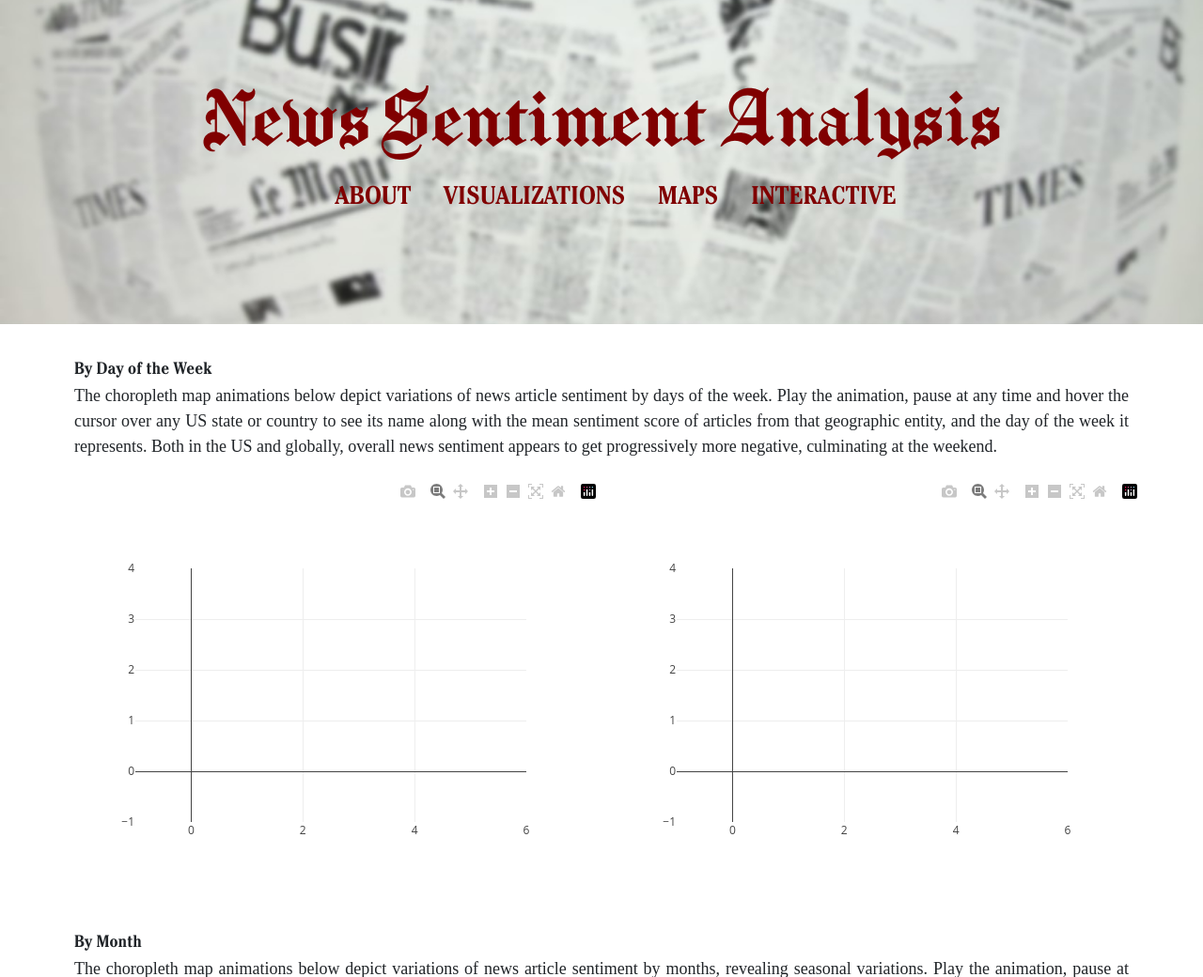
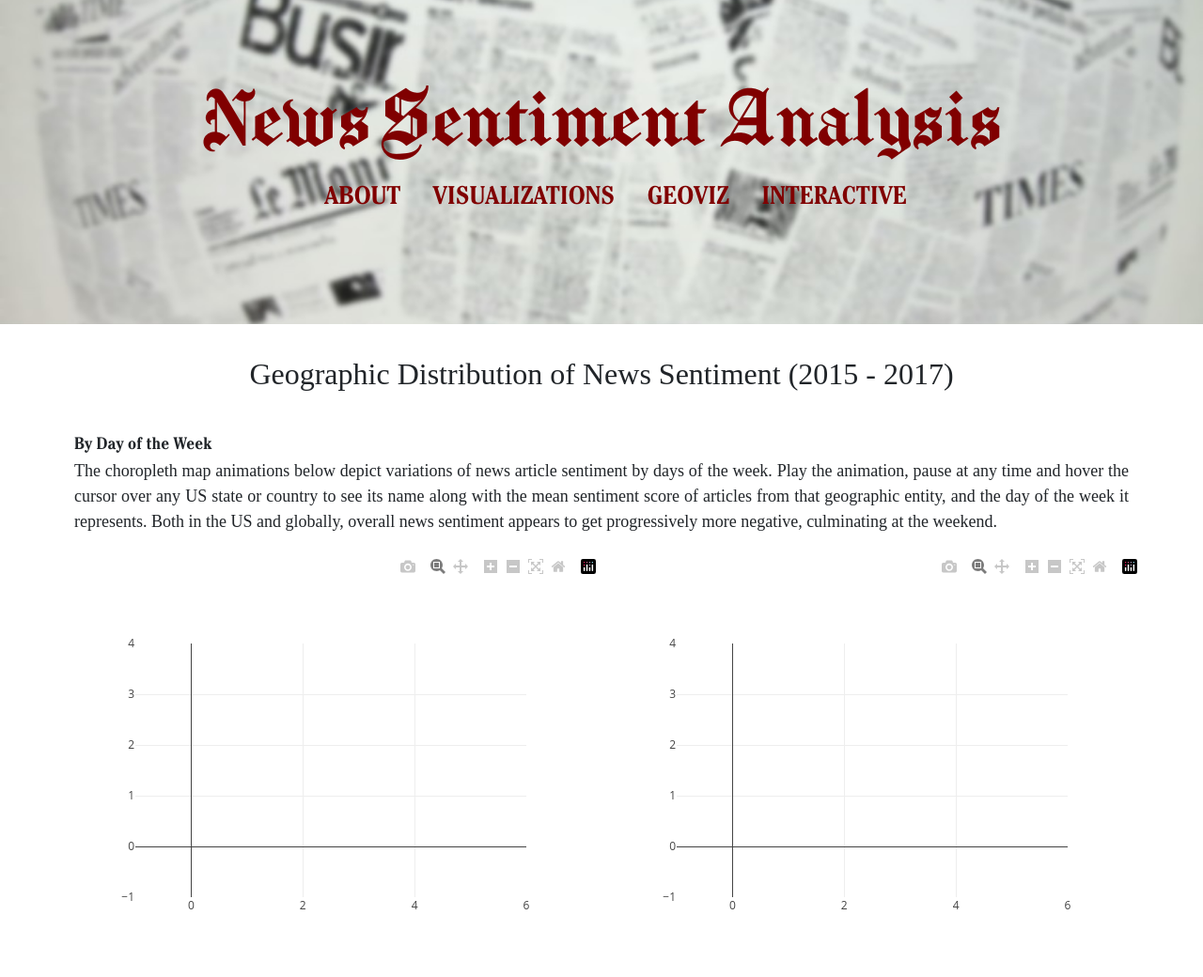
Before and after one commit to iCode13/News-Sentiment-Analysis-App, a Flask app: template news_app/templates/maps.html in a window 1280 px wide. Shown: the top 1040 px of the page at 94% size. Run offline with Flask 2, Linux system fonts and the light colour scheme; the template is opened without the code that fills it, so the values that code supplies are empty; some libraries are stand-ins or nearby versions; some web fonts are replaced.

Commit message:
maps title, nav change, css edits

```diff
--- a/news_app/static/stylesheets/news-app-styles.css
+++ b/news_app/static/stylesheets/news-app-styles.css
@@ -217,3 +217,10 @@ nav a:hover::before {
     text-align: justify;
     text-justify: inter-word;
 }
+
+.maps-header{
+    font-family: "Cheltenham";
+    font-weight: normal;
+    text-align: center;
+    margin-top: 10px;
+}
--- a/news_app/templates/maps.html
+++ b/news_app/templates/maps.html
@@ -5,7 +5,8 @@
 
 
 <div class="container" id="all-maps">
-
+    <h2 class="maps-header">Geographic Distribution of News Sentiment (2015 - 2017)</h2>
+    <br>
     <!-- weekday choropleth div -->
     <div class="row">
         <div class="col-md-12 map-summary" id="choropleth-map-weekday-summary">
--- a/news_app/templates/parent.html
+++ b/news_app/templates/parent.html
@@ -27,7 +27,7 @@
                 <ul>
                     <li class="nav-list"><a href="{{ url_for('index') }}">About</a></li>
                     <li class="nav-list"><a href="{{ url_for('visualizations') }}">Visualizations</a></li>
-                    <li class="nav-list"><a href="{{ url_for('maps') }}">Maps</a></li>
+                    <li class="nav-list"><a href="{{ url_for('maps') }}">Geoviz</a></li>
                     <li class="nav-list"><a href="{{ url_for('interactive') }}">Interactive</a></li>
                 </ul>
             </nav>
```
